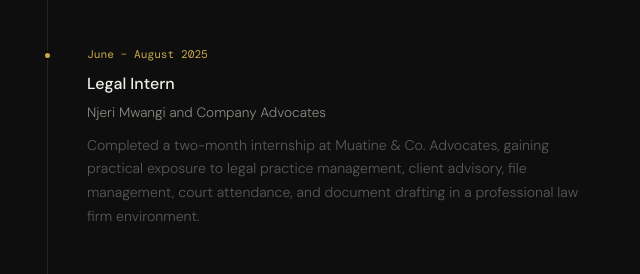
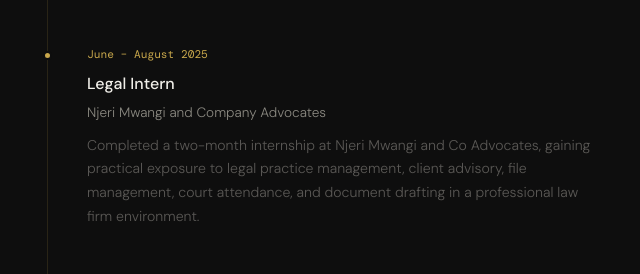
Before and after one commit to Mysticcoder7/MY-WEBSITE-2, a plain HTML site: page index.html in a window 1280 px wide. Shown: the part 1924-2198 px from the top of the page, 41-681 px from the left. Drawn offline with nearby package versions, Linux system fonts and the light colour scheme.

Commit message:
I made some changes

```diff
--- a/index.html
+++ b/index.html
@@ -745,7 +745,7 @@
       <div class="timeline-year">June – August 2025</div>
       <div class="timeline-role">Legal Intern</div>
       <div class="timeline-org">Njeri Mwangi and Company Advocates</div>
-      <div class="timeline-desc">Completed a two-month internship at Muatine & Co. Advocates, gaining practical exposure to legal practice management, client advisory, file management, court attendance, and document drafting in a professional law firm environment.</div>
+      <div class="timeline-desc">Completed a two-month internship at Njeri Mwangi and Co Advocates, gaining practical exposure to legal practice management, client advisory, file management, court attendance, and document drafting in a professional law firm environment.</div>
     </div>
     <div class="timeline-item">
       <div class="timeline-year">February 2026 - Date</div>
```
